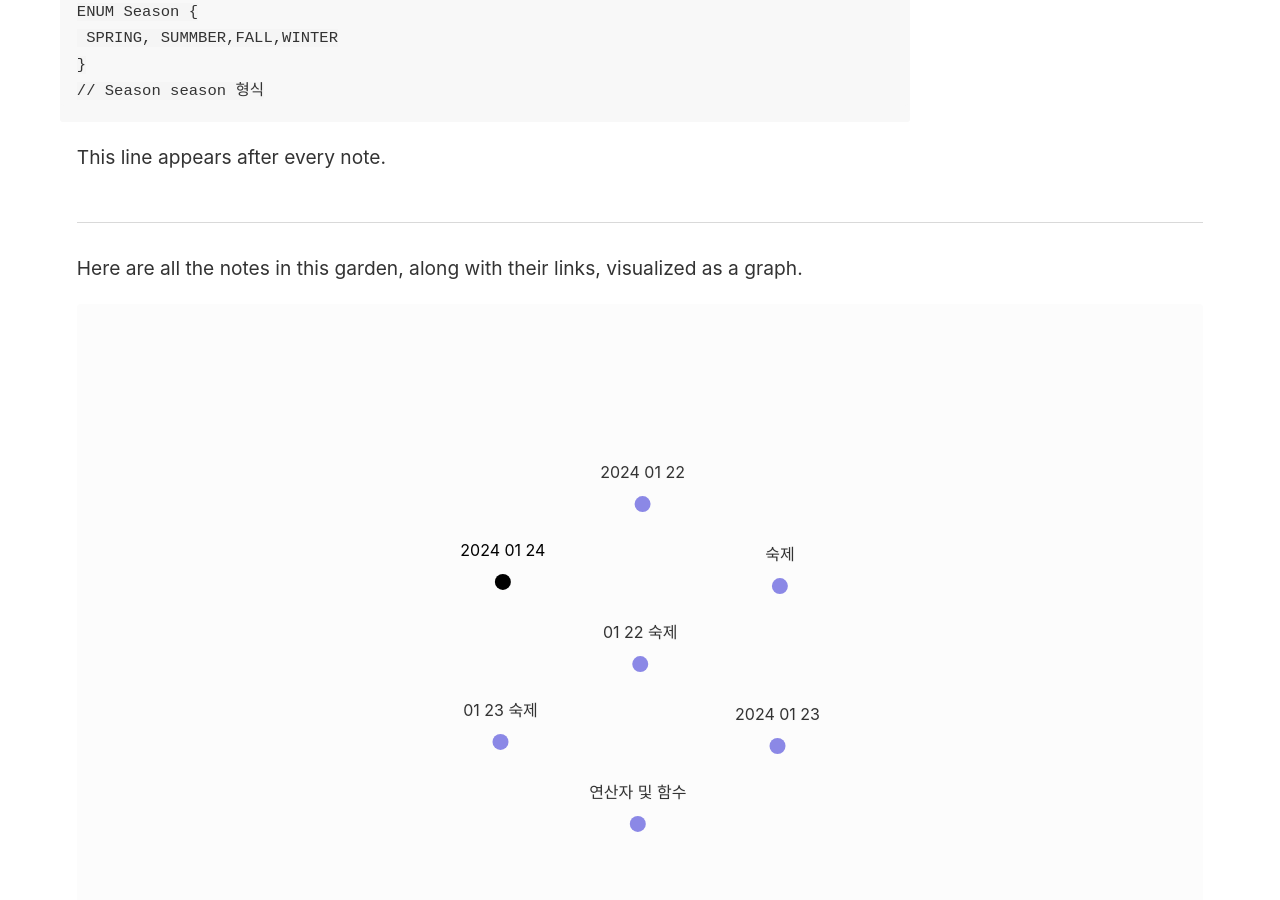
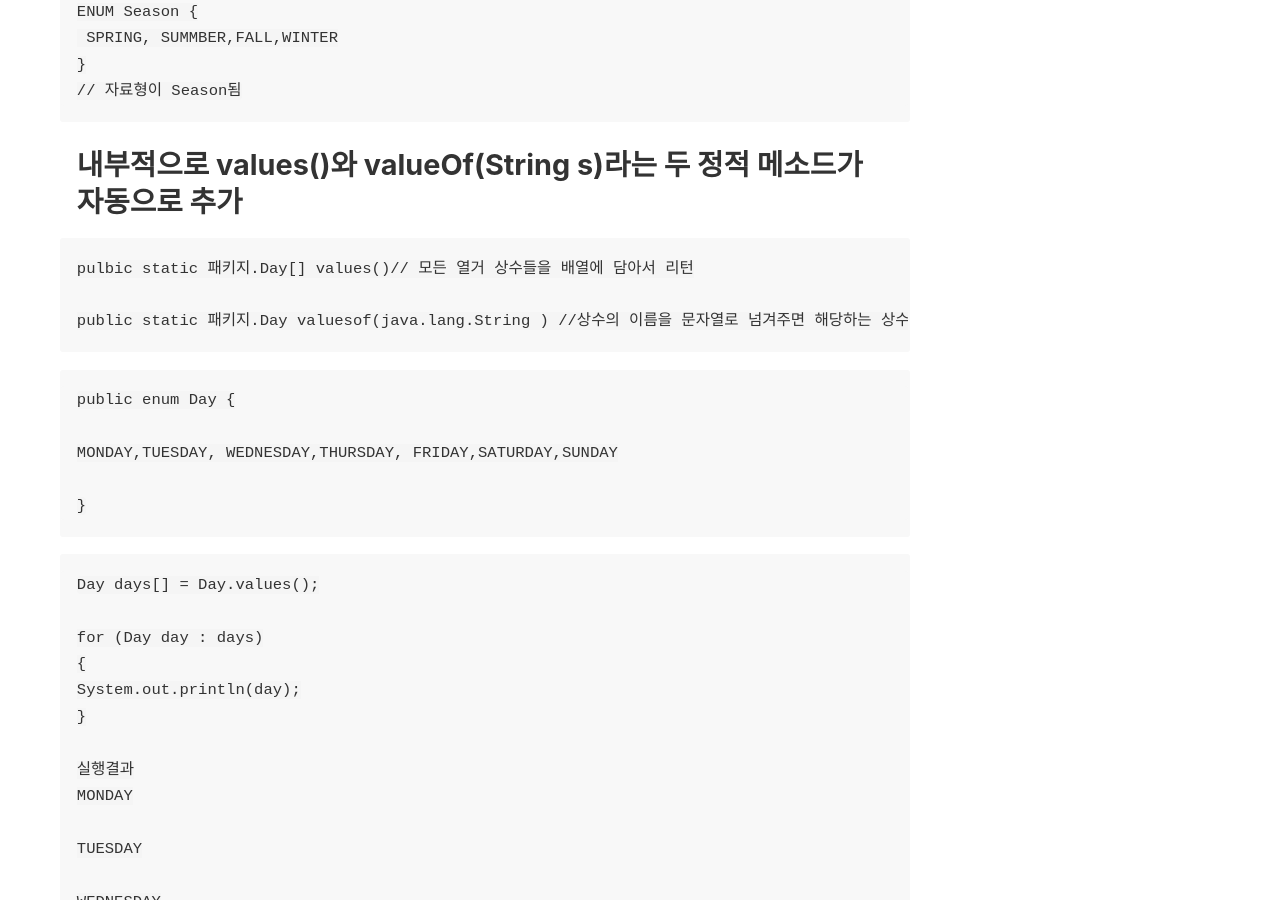
Before and after one commit to hcm01316/Digital-Garden, a Jekyll site: the page built from _notes/2024-01-24.md, in a window 1280 px wide and 900 px high, scrolled down 658 px. Built offline with Jekyll 4.4.1, drawn with Linux system fonts in a browser that asks for light colours; some of the changed text lies outside the part shown.

Commit message:
Update 2024-01-24.md

````diff
--- a/_notes/2024-01-24.md
+++ b/_notes/2024-01-24.md
@@ -12,5 +12,85 @@ ENUM 이름 {
 ENUM Season {
  SPRING, SUMMBER,FALL,WINTER
 }
-// Season season 형식
+// 자료형이 Season됨
 ```
+
+## 내부적으로 values()와 valueOf(String s)라는  두 정적 메소드가 자동으로 추가
+
+
+```
+pulbic static 패키지.Day[] values()// 모든 열거 상수들을 배열에 담아서 리턴
+
+public static 패키지.Day valuesof(java.lang.String ) //상수의 이름을 문자열로 넘겨주면 해당하는 상수 리턴
+```
+
+```
+public enum Day {
+
+MONDAY,TUESDAY, WEDNESDAY,THURSDAY, FRIDAY,SATURDAY,SUNDAY
+
+}
+```
+
+
+```
+Day days[] = Day.values();
+
+for (Day day : days)
+{
+System.out.println(day);
+}
+
+실행결과
+MONDAY
+
+TUESDAY
+
+WEDNESDAY
+
+THURSDAY
+
+FRIDAY
+
+SATURDAY
+
+SUNDAY
+```
+
+
+
+
+```
+public class EnumExample2 {
+
+public static void main(String args[]) {
+
+printDay("MONDAY");
+
+printDay("WEDNESDAY");
+
+printDay("FRIDAY");
+
+}
+
+static void printDay(String name) {
+
+Day day = Day.valueOf(name);
+
+System.out.print(day + " : ");
+
+int value = day.ordinal(); // 열거형 상수가 정의된 순서 반환
+
+System.out.println(value);
+
+}
+}
+
+
+실행결과
+MONDAY : 0
+
+WEDNESDAY : 2
+
+FRIDAY : 4
+```
````
